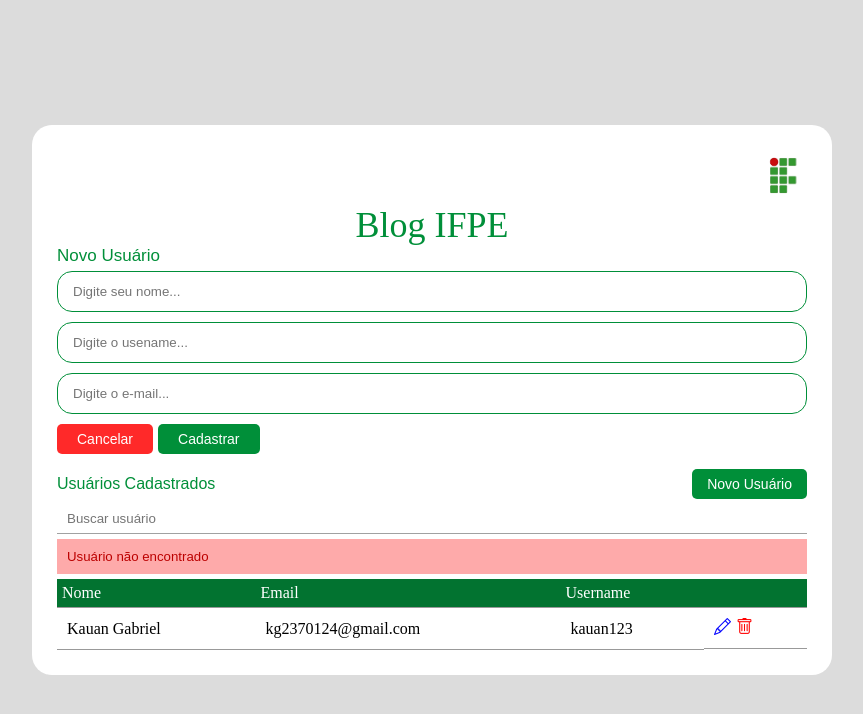
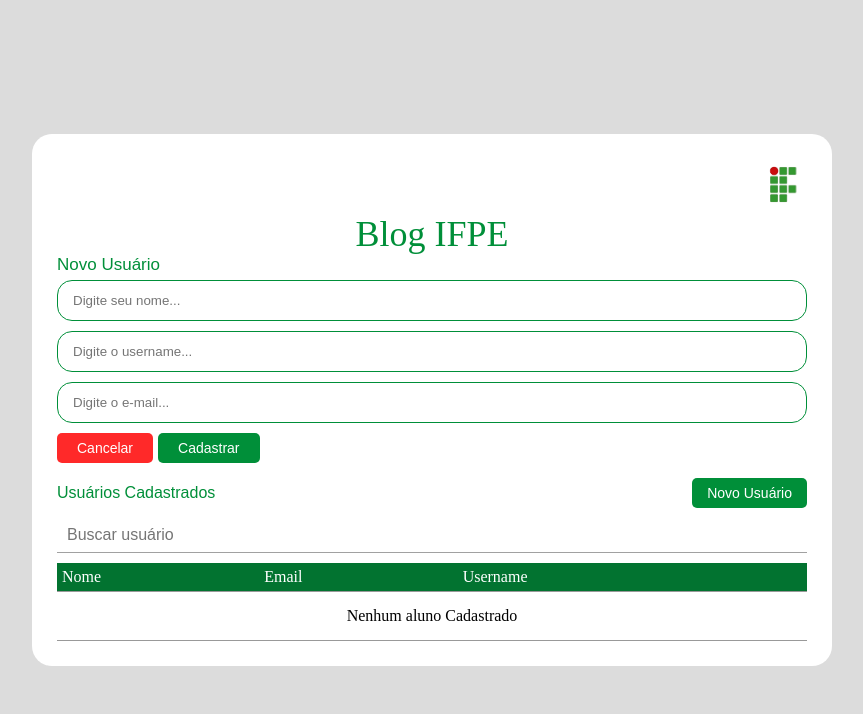
Before and after one commit to codigopratico/Blog-IFPE, a Vue app: page / in a window 1280 px wide. Shown: the top 714 px of the page, without its empty margins (208-1071 px from the left). Built offline with nearby package versions, Linux system fonts and the light colour scheme; a web font is replaced by a local one.

Commit message:
Implementando funcionalidades do site e otimizando interface

```diff
--- a/index.html
+++ b/index.html
@@ -4,6 +4,7 @@
     <meta charset="UTF-8">
     <link rel="icon" href="/favicon.ico">
     <meta name="viewport" content="width=device-width, initial-scale=1.0">
+    <link rel="stylesheet" href="https://cdn.jsdelivr.net/npm/bootstrap-icons@1.11.3/font/bootstrap-icons.min.css"/>
     <title>Vite App</title>
   </head>
   <body>
--- a/src/App.vue
+++ b/src/App.vue
@@ -1,14 +1,12 @@
 <script setup>
   import { ref } from 'vue'
-  import BuscarView from './components/BuscarView.vue';
-  import CadastradosView from './components/CadastradosView.vue';
-  import InformacoesView from './components/InformacoesView.vue';
+  import AlunosView from './components/AlunosView.vue';
 
   const titulo = ref('Blog IFPE')
 </script>
 
 <template>
-  <div class="principal">
+  <form class="principal">
     <div class="geral">
       <div class="logo">
         <img src="./img/Logo.png" alt="Logo IF">
@@ -16,14 +14,9 @@
       <div class="titulo">
         <h1>{{ titulo }}</h1>
       </div>
-
-      <InformacoesView/>
-
-      <BuscarView/>
-
-      <CadastradosView />
+      <AlunosView />
     </div>
-  </div>
+  </form>
 </template>
 
 <style scoped>
--- /dev/null
+++ b/src/components/AlunosView.vue
@@ -0,0 +1,105 @@
+<script setup>
+import { ref, computed } from 'vue'
+import InformacoesView from './InformacoesView.vue';
+import CadastradosView from './CadastradosView.vue';
+import BuscarView from './BuscarView.vue';
+
+const alunos = ref([
+])
+const termoBusca = ref('')
+const formKey = ref(0)
+
+const alunosFiltrados = computed(() => {
+    if (!termoBusca.value) return alunos.value
+
+    const termo = termoBusca.value.toLowerCase()
+
+    return alunos.value.filter(aluno =>
+    aluno.nome.toLowerCase().includes(termo) ||
+    aluno.username.toLowerCase().includes(termo) ||
+    aluno.email.toLowerCase().includes(termo)
+    )
+})
+
+const buscarAluno = (valor) => {
+    termoBusca.value = valor
+}
+
+const semResultado = computed(() =>
+    termoBusca.value && alunosFiltrados.value.length === 0
+)
+
+const modoEdicao = ref(false)
+const alunoEmEdicao = ref(null)
+
+const excluir = (id) => {
+    alunos.value = alunos.value.filter(aluno => aluno.id !== id)
+}
+
+const erroUsername = ref('')
+const usernameExiste = (username, idAtual = null) => {
+    return alunos.value.some(aluno => aluno.username === username && aluno.id !== idAtual)
+}
+
+const cadastrarAluno = (aluno) => {
+    if(usernameExiste(aluno.username)){
+        erroUsername.value = 'Username já está em uso'
+        return
+    }
+
+    alunos.value.push({
+        id: Date.now(),
+        ...aluno
+    })
+
+    erroUsername.value = ''
+    alunoEmEdicao.value = null
+    formKey.value++
+}
+
+
+const editarAluno = (aluno) => {
+    modoEdicao.value = true
+    alunoEmEdicao.value = {...aluno}
+}
+
+const salvarEdicao = (alunoAtualizado) => {
+    const index = alunos.value.findIndex(a => a.id === alunoAtualizado.id)
+    if (index !== -1) {
+        alunos.value[index] = alunoAtualizado
+    }
+
+    modoEdicao.value = false
+    alunoEmEdicao.value = null
+}
+
+const novoUsuario = () => {
+    modoEdicao.value = false
+    alunoEmEdicao.value = null
+}
+
+
+</script>
+
+<template>
+    <div>
+        <InformacoesView
+        :key="formKey"
+        :modo-edicao="modoEdicao"
+        :aluno="alunoEmEdicao"
+        :erro-username="erroUsername"
+        @cadastrar="cadastrarAluno"
+        @salvar="salvarEdicao"
+        />
+        <BuscarView
+        :sem-resultado="semResultado"
+        @novo-usuario="novoUsuario"
+        @buscar="buscarAluno"
+        />
+        <CadastradosView
+        :alunos="alunosFiltrados"
+        @editar="editarAluno"
+        @excluir="excluir"
+        />
+    </div>
+</template>
--- a/src/components/BuscarView.vue
+++ b/src/components/BuscarView.vue
@@ -1,21 +1,32 @@
 <script setup>
-    import { ref } from 'vue'
+    import { ref, watch } from 'vue'
 
     const titulo = ref('Usuários Cadastrados')
     const texto = ref('Usuário não encontrado')
     const btn = ref('Novo Usuário')
+
+    const emit = defineEmits(['novo-usuario', 'buscar'])
+
+    const busca = ref('')
+
+    watch(busca, (valor) => {
+        emit('buscar', valor)
+    })
 </script>
 
 <template>
     <div class="container">
         <div class="cabecalho">
             <h4>{{ titulo }}</h4>
-            <button>{{ btn }}</button>
+            <button @click="emit('novo-usuario')">{{ btn }}</button>
         </div>
         <div class="buscar">
-            <input type="search" placeholder="Buscar usuário">
+            <input
+            type="search" placeholder="Buscar usuário"
+            v-model="busca"
+            >
         </div>
-        <div class="texto">
+        <div class="texto" v-if="semResultado & busca.length > 0">
             <h5>{{ texto }}</h5>
         </div>
     </div>
@@ -48,11 +59,13 @@
         transform: scale(1.05);
     }
     .buscar input{
-        padding: 7px 10px;
+        padding: 8px 10px;
         width: 100%;
         border: none;
         border-bottom: 1px solid #a1a1a1;
         margin-bottom: 5px;
+        margin-top: 5px;
+        font-size: 16px;
     }
     .texto h5{
         background-color: #fb19195e;
--- a/src/components/CadastradosView.vue
+++ b/src/components/CadastradosView.vue
@@ -1,26 +1,44 @@
 <script setup>
-    const alunos = [
-        {id: 1, nome: 'Kauan Gabriel', email: 'kg2370124@gmail.com', username: 'kauan123'},
-    ]
+const emit = defineEmits(['excluir', 'editar'])
+
+const { alunos } = defineProps({
+  alunos: {
+    type: Array,
+    required: true
+  }
+})
 </script>
+
 <template>
-    <link rel="stylesheet" href="https://cdn.jsdelivr.net/npm/bootstrap-icons@1.11.3/font/bootstrap-icons.min.css"/>
   <table id="tabela">
+
+    <thead>
       <tr id="topo">
         <td>Nome</td>
         <td>Email</td>
         <td>Username</td>
         <td></td>
       </tr>
+    </thead>
+
+    <tbody v-if="alunos.length > 0">
       <tr class="conteudo" v-for="aluno in alunos" :key="aluno.id">
         <td>{{ aluno.nome }}</td>
         <td>{{ aluno.email }}</td>
         <td>{{ aluno.username }}</td>
         <td id="icones">
-                <i class="bi bi-pencil"></i>
-                <i class="bi bi-trash"></i>
+          <i class="bi bi-pencil" @click="emit('editar', aluno)"></i>
+          <i class="bi bi-trash" @click="emit('excluir', aluno.id)"></i>
         </td>
       </tr>
+    </tbody>
+
+    <tbody v-else>
+        <tr>
+            <td colspan="4" style="text-align: center; padding: 15px;">Nenhum aluno Cadastrado</td>
+        </tr>
+    </tbody>
+
   </table>
 </template>
 
@@ -55,6 +73,5 @@
     }#icones{
         display: flex;
         gap: 5px;
-        font-size: 17px;
     }
 </style>
--- a/src/components/InformacoesView.vue
+++ b/src/components/InformacoesView.vue
@@ -1,22 +1,96 @@
 <script setup>
-    import { ref } from 'vue'
+    import { ref, watch } from 'vue'
 
     const titulo = ref('Novo Usuário')
     const btn1 = ref('Cancelar')
     const btn2 = ref('Cadastrar')
+
+    const emit = defineEmits(['cadastrar', 'salvar'])
+
+    const erroFormulario = ref('')
+
+    const props = defineProps({
+        modoEdicao: Boolean,
+        aluno: Object,
+        erroUsername: String
+    })
+
+    const nome = ref('')
+    const username = ref('')
+    const email = ref('')
+
+    const validarFormulario = () => {
+    if (!nome.value || !username.value || !email.value) {
+        erroFormulario.value = 'Preencha todos os campos'
+        return false
+    }
+
+  const emailValido = /^[^\s@]+@[^\s@]+\.[^\s@]+$/
+  if (!emailValido.test(email.value)) {
+    erroFormulario.value = 'E-mail inválido'
+    return false
+  }
+
+  erroFormulario.value = ''
+  return true
+}
+
+
+    watch(() => props.aluno, (novoAluno) => {
+        if (novoAluno) {
+            nome.value = novoAluno.nome
+            username.value = novoAluno.username
+            email.value = novoAluno.email
+        } else {
+            limparformulario()
+        }
+    })
+
+    const limparformulario = () => {
+        nome.value = ''
+        username.value = ''
+        email.value = ''
+    }
+
+    const submit = () => {
+        if (!validarFormulario()) return
+
+        if (props.modoEdicao) {
+        emit('salvar', {
+            id: props.aluno.id,
+            nome: nome.value,
+            username: username.value,
+            email: email.value
+        })
+        } else {
+            emit('cadastrar', {
+            nome: nome.value,
+            username: username.value,
+            email: email.value
+        })
+    }
+}
+
+
+    const cancelar = () => {
+        limparformulario()
+    }
 </script>
 
 <template>
     <div class="main">
         <h4>{{ titulo }}</h4>
         <div class="inputs">
-            <input type="text" placeholder="Digite seu nome...">
-            <input type="text" placeholder="Digite o usename...">
-            <input type="email" placeholder="Digite o e-mail...">
+            <input type="text" placeholder="Digite seu nome..." v-model="nome" required>
+            <input type="text" placeholder="Digite o username..." v-model="username" required>
+            <p v-if="props.erroUsername" class="erro">
+                {{ props.erroUsername }}
+            </p>
+            <input type="email" placeholder="Digite o e-mail..." v-model="email" required>
         </div>
         <div class="btns">
-            <button>{{ btn1 }}</button>
-            <button>{{ btn2 }}</button>
+            <button @click="cancelar">{{ btn1 }}</button>
+            <button @click="submit">{{ modoEdicao ? 'Salvar' : btn2 }}</button>
         </div>
     </div>
 </template>
@@ -71,4 +145,11 @@
         font-weight: 500;
         font-size: 17px;
     }
+
+    .erro {
+        color: red;
+        font-size: 13px;
+        margin-top: 4px;
+    }
+
 </style>
```
Lines whose indentation alone changed are shown as unchanged.
